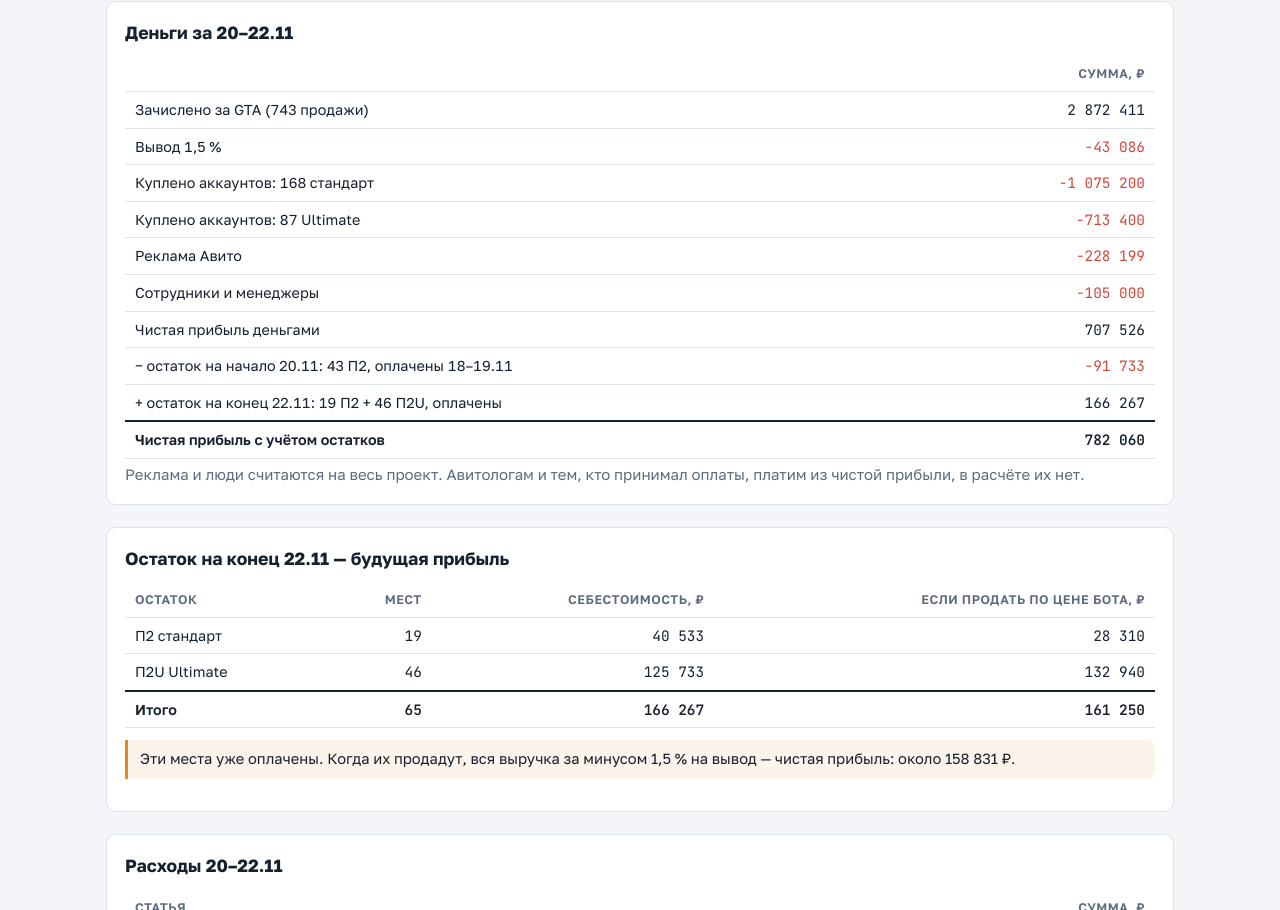
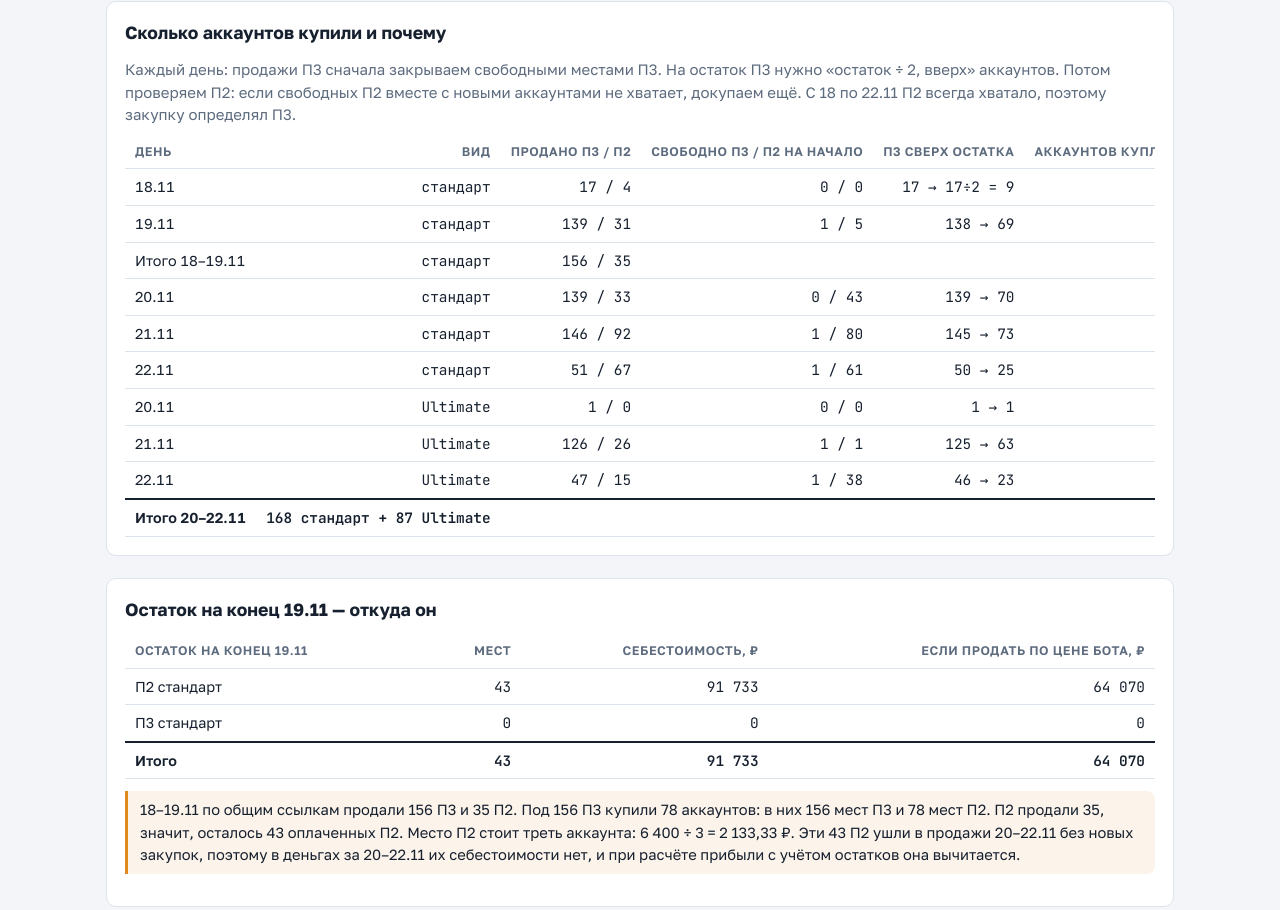
Before and after one commit to IT-WORKING-studio/babka-gta6-report, a plain HTML site: page index.html in a window 1280 px wide. Shown: the part 1524-2434 px from the top of the page. Drawn offline with Linux system fonts and the light colour scheme.

Commit message:
Закупка аккаунтов по дням и остаток на 19.11
Co-Authored-By: Claude Opus 5.5 <noreply@anthropic.com>

```diff
--- a/index.html
+++ b/index.html
@@ -95,6 +95,18 @@ ul{margin:0;padding-left:18px} li{margin:3px 0}
   </section>
 
   <section>
+    <h2>Сколько аккаунтов купили и почему</h2>
+    <p class="sub" style="margin:0 0 10px">Каждый день: продажи П3 сначала закрываем свободными местами П3. На остаток П3 нужно «остаток ÷ 2, вверх» аккаунтов. Потом проверяем П2: если свободных П2 вместе с новыми аккаунтами не хватает, докупаем ещё. С 18 по 22.11 П2 всегда хватало, поэтому закупку определял П3.</p>
+    <div class="scroll"><table id="buy"></table></div>
+  </section>
+
+  <section>
+    <h2>Остаток на конец 19.11 — откуда он</h2>
+    <div class="scroll"><table id="stock19"></table></div>
+    <p class="callout" style="margin-top:12px">18–19.11 по общим ссылкам продали 156 П3 и 35 П2. Под 156 П3 купили 78 аккаунтов: в них 156 мест П3 и 78 мест П2. П2 продали 35, значит, осталось 43 оплаченных П2. Место П2 стоит треть аккаунта: 6 400 ÷ 3 = 2 133,33 ₽. Эти 43 П2 ушли в продажи 20–22.11 без новых закупок, поэтому в деньгах за 20–22.11 их себестоимости нет, и при расчёте прибыли с учётом остатков она вычитается.</p>
+  </section>
+
+  <section>
     <h2>Деньги за 20–22.11</h2>
     <div class="scroll"><table id="pnl"></table></div>
     <p class="sub">Реклама и люди считаются на весь проект. Авитологам и тем, кто принимал оплаты, платим из чистой прибыли, в расчёте их нет.</p>
@@ -102,6 +114,7 @@ ul{margin:0;padding-left:18px} li{margin:3px 0}
 
   <section>
     <h2>Остаток на конец 22.11 — будущая прибыль</h2>
+    <p class="sub" style="margin:0 0 10px">Место П2 стандарт — 6 400 ÷ 3 = 2 133,33 ₽, место П2U — 8 200 ÷ 3 = 2 733,33 ₽.</p>
     <div class="scroll"><table id="stock"></table></div>
     <p class="callout" style="margin-top:12px">Эти места уже оплачены. Когда их продадут, вся выручка за минусом 1,5 % на вывод — чистая прибыль: около 158 831 ₽.</p>
   </section>
@@ -172,6 +185,19 @@ table('kinds',['День','Бот П3','Бот П2','Бот П3U','Бот П2U',
  ['21.11',143,89,126,26,1543360,3,3,17400,1560760],
  ['22.11',48,66,47,15,615240,3,1,14700,629940],
  ['Итого',289,174,174,41,2630730,47,18,241681,2872411]],3);
+table('buy',['День','Вид','Продано П3 / П2','Свободно П3 / П2 на начало','П3 сверх остатка','Аккаунтов куплено','Стоимость, ₽','Свободно П3 / П2 на конец'],[
+ ['18.11','стандарт','17 / 4','0 / 0','17 → 17÷2 = 9',9,57600,'1 / 5'],
+ ['19.11','стандарт','139 / 31','1 / 5','138 → 69',69,441600,'0 / 43'],
+ ['Итого 18–19.11','стандарт','156 / 35','','',78,499200,'0 / 43'],
+ ['20.11','стандарт','139 / 33','0 / 43','139 → 70',70,448000,'1 / 80'],
+ ['21.11','стандарт','146 / 92','1 / 80','145 → 73',73,467200,'1 / 61'],
+ ['22.11','стандарт','51 / 67','1 / 61','50 → 25',25,160000,'0 / 19'],
+ ['20.11','Ultimate','1 / 0','0 / 0','1 → 1',1,8200,'1 / 1'],
+ ['21.11','Ultimate','126 / 26','1 / 1','125 → 63',63,516600,'1 / 38'],
+ ['22.11','Ultimate','47 / 15','1 / 38','46 → 23',23,188600,'0 / 46'],
+ ['Итого 20–22.11','168 стандарт + 87 Ultimate','','','',255,1788600,'0 / 19 и 0 / 46']],9);
+table('stock19',['Остаток на конец 19.11','Мест','Себестоимость, ₽','Если продать по цене бота, ₽'],[
+ ['П2 стандарт',43,91733,64070],['П3 стандарт',0,0,0],['Итого',43,91733,64070]],2);
 table('ledger',['День','Продано П3 / П2','Продано П3U / П2U','Куплено: стандарт / Ultimate','Остаток П3 / П2','Остаток П3U / П2U'],[
  ['18.11','17 / 4','—','9 / 0','1 / 5','0 / 0'],
  ['19.11','139 / 31','—','69 / 0','0 / 43','0 / 0'],
```
